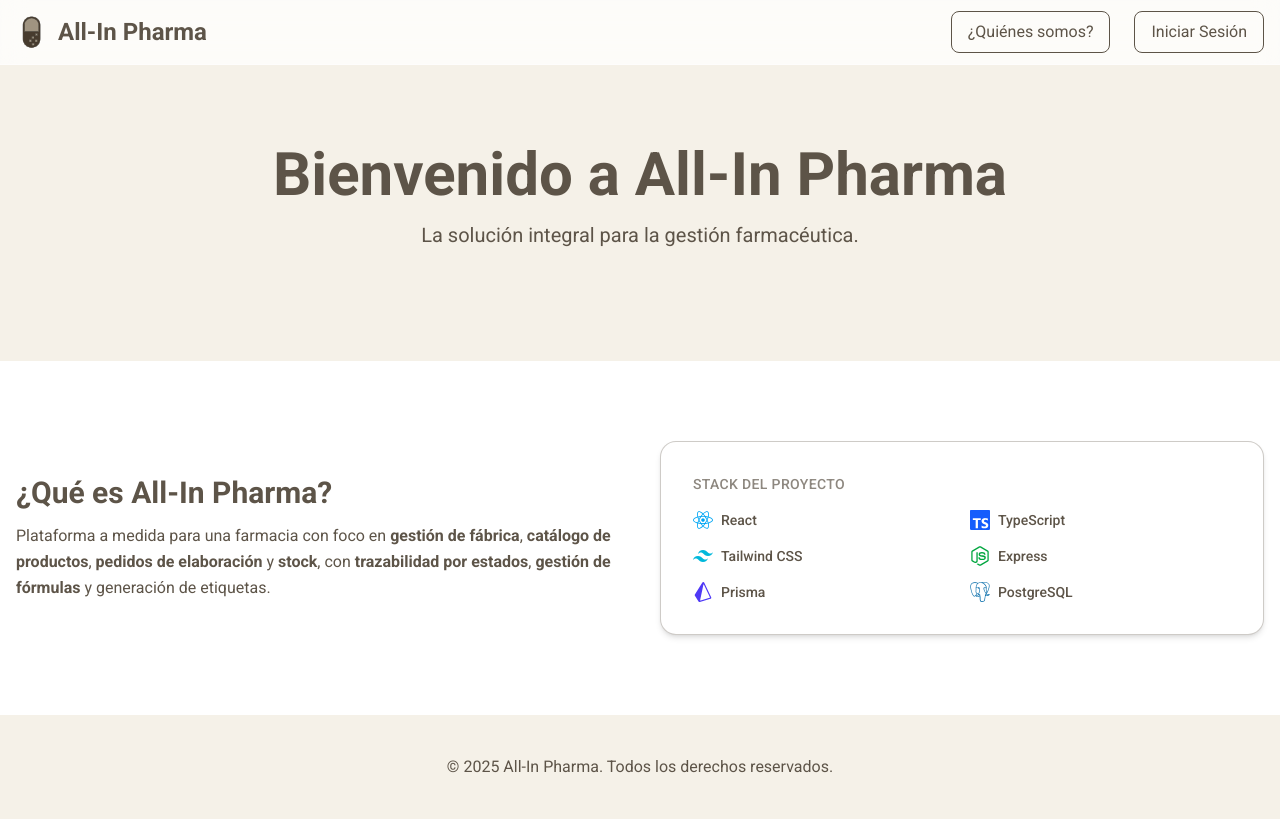
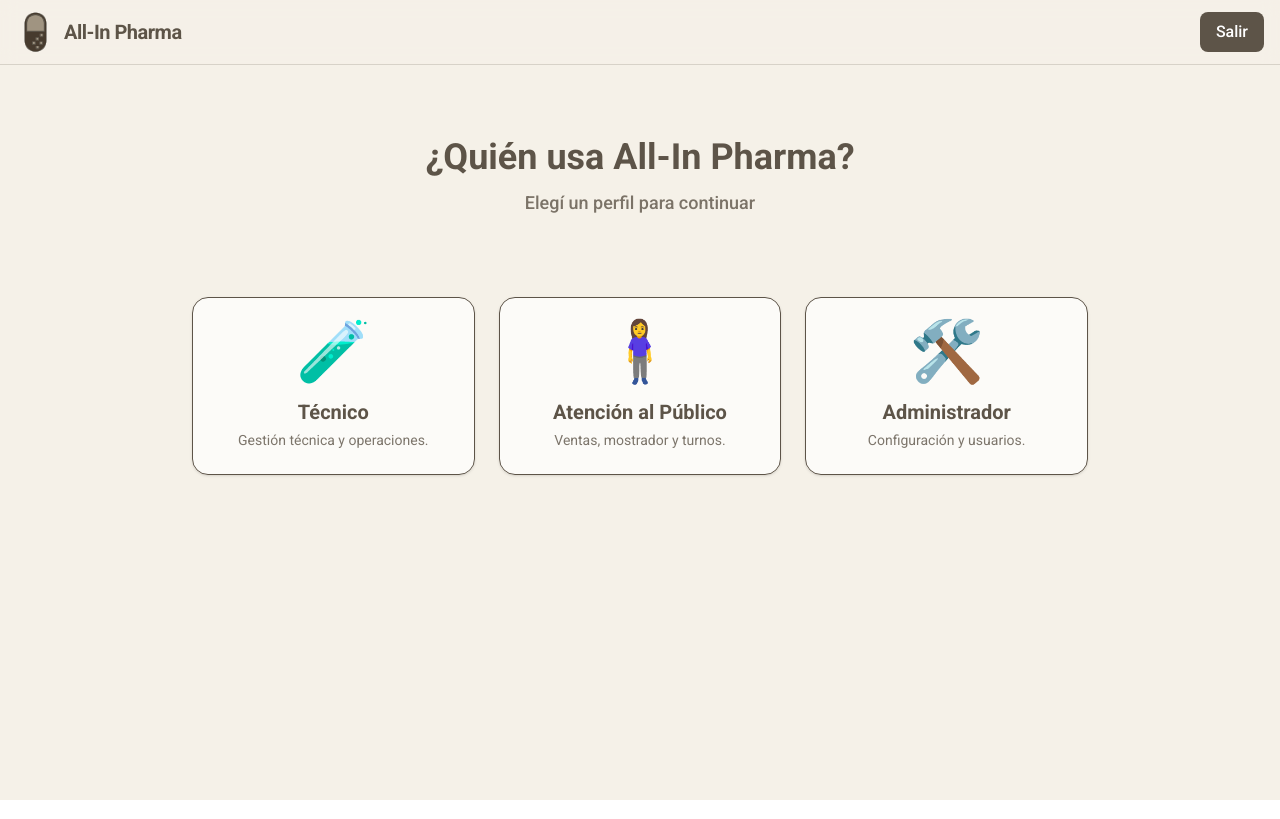
Before and after one commit to SofwareAllinPharma/ProyectoAll-InPharma, a React (Vite) app in the folder frontend/: page /perfiles in a window 1280 px wide. Before the commit this address led to /. Built offline with nearby package versions, Linux system fonts and the light colour scheme.

Commit message:
creacion interfaces post login y perfiles

```diff
--- a/frontend/src/app/App.tsx
+++ b/frontend/src/app/App.tsx
@@ -1,21 +1,36 @@
 import { BrowserRouter, Routes, Route, Navigate } from "react-router-dom";
-import PreLoginLoyout from "../layouts/PreLoginLoyout";
+import PreLoginLayout from "../layouts/PreLoginLayout";
+import PostLoginLayout from "../layouts/PostLoginLayout";
 import LandingPage from "../features/landing/pages/LandingPage";
 import Login from "../features/auth/pages/Login";
 import QuieneSomos from "../features/landing/pages/QuieneSomos";
+
+// Post-login
+import SelectProfile from "../features/profiles/pages/SelectProfile";
+import TecnicoDashboard from "../features/profiles/pages/TecnicoDashboard";
+import AtencionDashboard from "../features/profiles/pages/AtencionDashboard";
+import AdminDashboard from "../features/profiles/pages/AdminDashboard";
 
 export default function App() {
   return (
     <BrowserRouter>
       <Routes>
-        {/* Todas estas rutas comparten el mismo layout (Navbar + Footer) */}
-        <Route element={<PreLoginLoyout />}>
+        {/* Pre-login */}
+        <Route element={<PreLoginLayout />}>
           <Route path="/" element={<LandingPage />} />
           <Route path="/auth/login" element={<Login />} />
           <Route path="/quienes-somos" element={<QuieneSomos />} />
         </Route>
 
-        {/* Cualquier ruta no definida -> Home */}
+        {/* Post-login */}
+        <Route element={<PostLoginLayout />}>
+          <Route path="/perfiles" element={<SelectProfile />} />
+          <Route path="/tecnico" element={<TecnicoDashboard />} />
+          <Route path="/atencion" element={<AtencionDashboard />} />
+          <Route path="/admin" element={<AdminDashboard />} />
+        </Route>
+
+        {/* Fallback */}
         <Route path="*" element={<Navigate to="/" replace />} />
       </Routes>
     </BrowserRouter>
--- /dev/null
+++ b/frontend/src/components/NavbarPostLogin.tsx
@@ -0,0 +1,125 @@
+import { Link, useLocation, useNavigate } from "react-router-dom";
+import { useState, useEffect, useRef } from "react";
+import { createPortal } from "react-dom";
+
+function ConfirmLogoutModal({
+    open,
+    onCancel,
+    onConfirm,
+}: {
+    open: boolean;
+    onCancel: () => void;
+    onConfirm: () => void;
+}) {
+    const [container] = useState(() => {
+        const el = document.createElement("div");
+        return el;
+    });
+
+    const cancelRef = useRef<HTMLButtonElement | null>(null);
+
+    useEffect(() => {
+        document.body.appendChild(container);
+        return () => {
+            document.body.removeChild(container);
+        };
+    }, [container]);
+
+    useEffect(() => {
+        if (!open) return;
+        cancelRef.current?.focus();
+        const handleKey = (e: KeyboardEvent) => {
+            if (e.key === "Escape") onCancel();
+        };
+        window.addEventListener("keydown", handleKey);
+        return () => window.removeEventListener("keydown", handleKey);
+    }, [open, onCancel]);
+
+    if (!open) return null;
+
+    return createPortal(
+        <div
+            className="fixed inset-0 z-[9999] bg-black/50 flex justify-center items-start"
+            onClick={onCancel}
+        >
+            <div
+                className="mt-32 self-start bg-white rounded-xl p-6 shadow-lg max-w-sm w-full mx-4 max-h-[85vh] overflow-auto"
+                onClick={(e) => e.stopPropagation()}
+            >
+                <h2 className="text-lg font-semibold mb-4">
+                    ¿Seguro que quiere cerrar sesión?
+                </h2>
+                <div className="flex justify-end gap-3">
+                    <button
+                        ref={cancelRef}
+                        onClick={onCancel}
+                        className="px-4 py-2 rounded-lg border border-gray-400 text-gray-700 hover:bg-gray-100 transition"
+                    >
+                        Cancelar
+                    </button>
+                    <button
+                        onClick={onConfirm}
+                        className="px-4 py-2 rounded-lg bg-[#5d5448] text-white hover:bg-[#5d5448]/90 transition"
+                    >
+                        Sí, salir
+                    </button>
+                </div>
+            </div>
+        </div>,
+        container
+    );
+}
+
+export default function NavbarPostLogin() {
+    const location = useLocation();
+    const navigate = useNavigate();
+    const [showConfirm, setShowConfirm] = useState(false);
+
+    const isOnProfilesPage = location.pathname === "/perfiles";
+
+    const handleLogout = () => {
+        navigate("/", { replace: true });
+    };
+
+    return (
+        <>
+            <header className="sticky top-0 z-30 bg-[#f5f1e8]/80 backdrop-blur border-b border-[#5d5448]/20">
+                <div className="mx-auto max-w-7xl px-4 h-16 flex items-center justify-between">
+                    <Link to="/" className="flex items-center gap-2">
+                        <img
+                            src="/images/team/LogoCapsula.svg"
+                            alt="All-In Pharma"
+                            className="h-10 w-auto"
+                        />
+                        <span className="font-bold text-xl tracking-tight">
+                            All-In Pharma
+                        </span>
+                    </Link>
+
+                    <nav className="flex items-center gap-3">
+                        {!isOnProfilesPage && (
+                            <Link
+                                to="/perfiles"
+                                className="px-4 py-2 rounded-lg text-base font-medium transition border border-[#5d5448] text-[#5d5448] bg-[#f5f1e8] hover:bg-[#5d5448]/10"
+                            >
+                                Perfiles
+                            </Link>
+                        )}
+                        <button
+                            onClick={() => setShowConfirm(true)}
+                            className="px-4 py-2 rounded-lg bg-[#5d5448] text-white text-base font-medium hover:bg-[#5d5448]/90 transition"
+                        >
+                            Salir
+                        </button>
+                    </nav>
+                </div>
+            </header>
+
+            <ConfirmLogoutModal
+                open={showConfirm}
+                onCancel={() => setShowConfirm(false)}
+                onConfirm={handleLogout}
+            />
+        </>
+    );
+}
--- /dev/null
+++ b/frontend/src/features/profiles/components/ProfileCard.tsx
@@ -0,0 +1,30 @@
+import { Link } from "react-router-dom";
+
+type Props = {
+    role: "tecnico" | "atencion" | "admin";
+    title: string;
+    to: string;
+    description?: string;
+};
+
+const icons: Record<Props["role"], string> = {
+    tecnico: "🧪",
+    atencion: "🧍‍♀️",
+    admin: "🛠️",
+};
+
+export default function ProfileCard({ role, title, to, description }: Props) {
+    return (
+        <Link
+            to={to}
+            className="group rounded-2xl border border-[#5d5448] bg-white/70 p-6 text-center shadow-sm transform transition duration-300 hover:scale-110 hover:shadow-lg"
+            aria-label={`Entrar a perfil ${title}`}
+        >
+            <div className="text-6xl mb-4 leading-none" aria-hidden="true">
+                {icons[role]}
+            </div>
+            <h2 className="text-xl font-semibold mb-1">{title}</h2>
+            {description && <p className="text-sm opacity-80">{description}</p>}
+        </Link>
+    );
+}
--- /dev/null
+++ b/frontend/src/features/profiles/pages/AdminDashboard.tsx
@@ -0,0 +1,8 @@
+export default function AdminDashboard() {
+  return (
+    <div className="space-y-2">
+      <h1 className="text-2xl font-bold">Panel Administrador</h1>
+      <p className="opacity-80 text-sm">Configuración general y gestión de usuarios.</p>
+    </div>
+  );
+}
--- /dev/null
+++ b/frontend/src/features/profiles/pages/AtencionDashboard.tsx
@@ -0,0 +1,8 @@
+export default function AtencionDashboard() {
+  return (
+    <div className="space-y-2">
+      <h1 className="text-2xl font-bold">Panel Atención al Público</h1>
+      <p className="opacity-80 text-sm">Accesos para ventas, turnos y mostrador.</p>
+    </div>
+  );
+}
--- /dev/null
+++ b/frontend/src/features/profiles/pages/SelectProfile.tsx
@@ -0,0 +1,30 @@
+import ProfileCard from "../components/ProfileCard";
+
+const ROLES = [
+    { key: "tecnico", label: "Técnico", description: "Gestión técnica y operaciones." },
+    { key: "atencion", label: "Atención al Público", description: "Ventas, mostrador y turnos." },
+    { key: "admin", label: "Administrador", description: "Configuración y usuarios." },
+];
+
+export default function SelectProfile() {
+    return (
+        <section className="mt-8">
+            <div className="text-center mb-10">
+                <h1 className="text-4xl font-bold mb-3">¿Quién usa All-In Pharma?</h1>
+                <p className="text-lg font-medium opacity-80">Elegí un perfil para continuar</p>
+            </div>
+
+            <div className="grid grid-cols-1 sm:grid-cols-3 gap-6 max-w-4xl mx-auto mt-20">
+                {ROLES.map((r) => (
+                    <ProfileCard
+                        key={r.key}
+                        role={r.key as "tecnico" | "atencion" | "admin"}
+                        title={r.label}
+                        to={`/${r.key}`}
+                        description={r.description}
+                    />
+                ))}
+            </div>
+        </section>
+    );
+}
--- /dev/null
+++ b/frontend/src/features/profiles/pages/TecnicoDashboard.tsx
@@ -0,0 +1,8 @@
+export default function TecnicoDashboard() {
+  return (
+    <div className="space-y-2">
+      <h1 className="text-2xl font-bold">Panel Técnico</h1>
+      <p className="opacity-80 text-sm">Acá irán los accesos rápidos a operaciones técnicas.</p>
+    </div>
+  );
+}
--- /dev/null
+++ b/frontend/src/layouts/PostLoginLayout.tsx
@@ -0,0 +1,16 @@
+import { Outlet } from "react-router-dom";
+import NavbarPostLogin from "../components/NavbarPostLogin";
+
+export default function PostLoginLoyout() {
+  return (
+    <div className="min-h-screen bg-[#f5f1e8] text-[#5d5448]">
+      {/* Navbar específico post-login (estilo igual a landing) */}
+      <NavbarPostLogin />
+
+      {/* Contenido */}
+      <main className="mx-auto max-w-7xl px-4 py-10">
+        <Outlet />
+      </main>
+    </div>
+  );
+}
--- a/frontend/src/layouts/PreLoginLoyout.tsx
+++ b/frontend/src/layouts/PreLoginLayout.tsx
@@ -2,7 +2,7 @@ import { Outlet } from "react-router-dom";
 import Navbar from "../components/Navbar";
 import Footer from "../components/Footer";
 
-export default function PreLoginLoyout() {
+export default function PreLoginLayout() {
   return (
     <div className="min-h-screen bg-[#f5f1e8] text-[#5d5448]">
       <Navbar />
```
Also changed, not shown: frontend/src/features/auth/pages/Login.tsx (+26 -8 lines), frontend/src/layouts/PostLoginLoyout.tsx (deleted), 1 other file (tests, documents, lock files or other folders).
